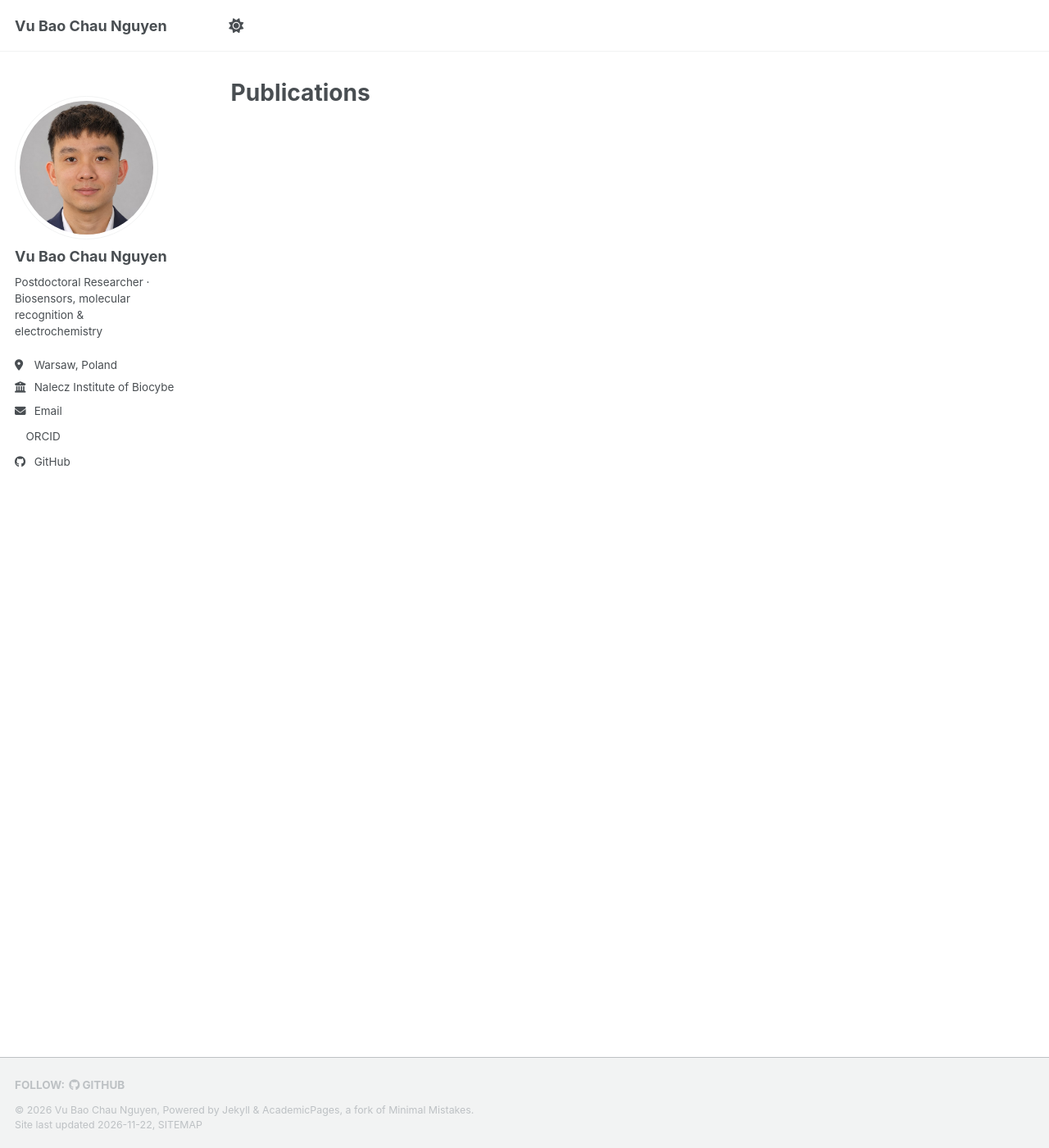
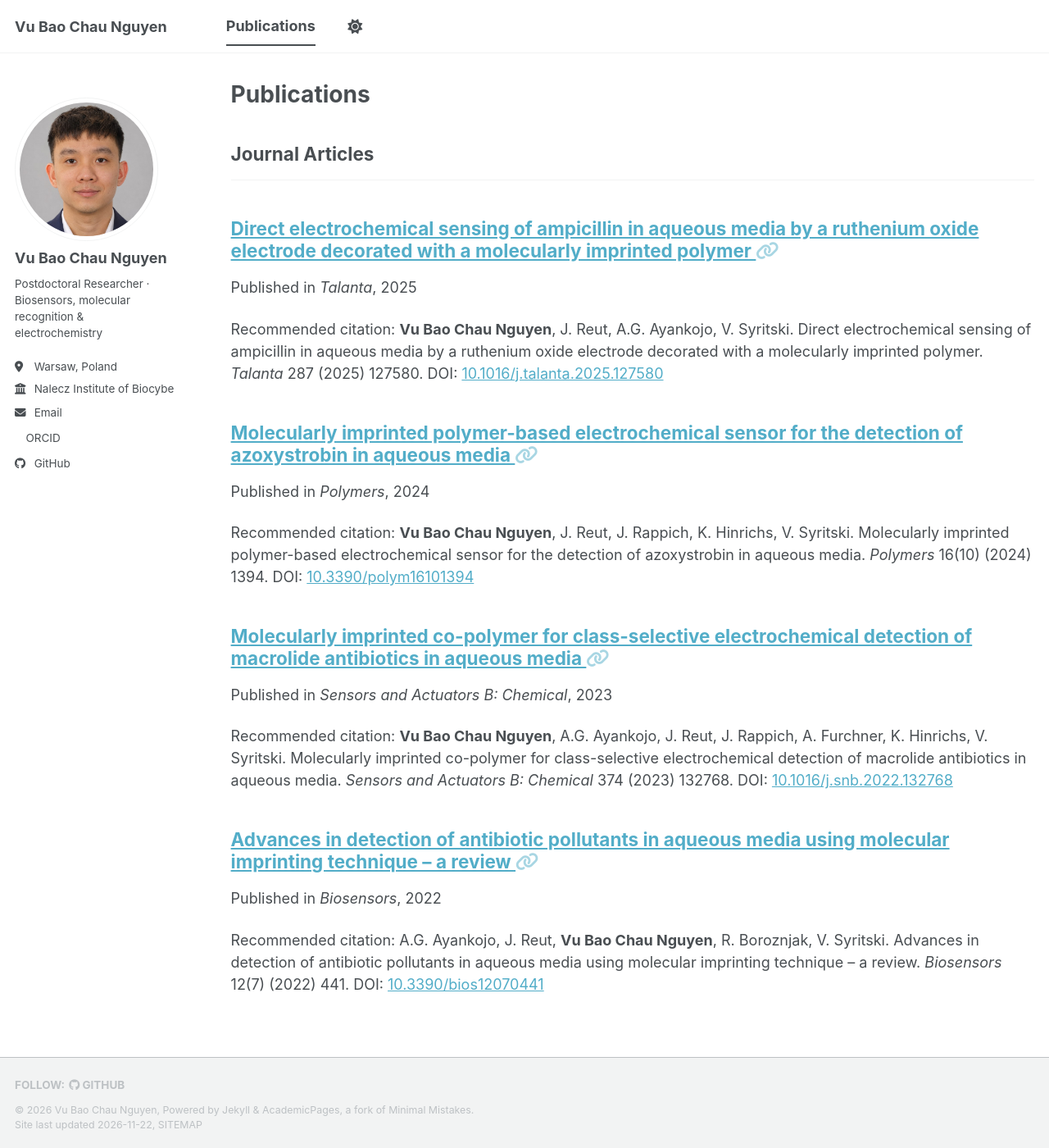
Before and after one commit to deannguyen9xyz/deannguyen9xyz.github.io, a Jekyll site: the page built from _pages/publications.html, in a window 1280 px wide and 1400 px high. Shown: the whole window at 82% size. Built offline with Jekyll 4.4.1, drawn with Linux system fonts in a browser that asks for light colours; a script bundle is joined from its source files by our own code; a style sheet for code colours, icons or effects is not loaded.

Commit message:
Add Publications page with four journal articles
- One file per paper, title linking to the DOI, author name in bold
- Titles, volumes and article numbers checked against publisher and
  TalTech library records
- Add Publications to the top menu

```diff
--- a/_data/navigation.yml
+++ b/_data/navigation.yml
@@ -1,4 +1,6 @@
 # Links shown in the top menu of the website, in this order.
 # Pages are added here once their content is ready.
 
-main: []
+main:
+  - title: "Publications"
+    url: /publications/
--- /dev/null
+++ b/_publications/2022-06-23-biosensors-review-antibiotic-mip.md
@@ -0,0 +1,9 @@
+---
+title: "Advances in detection of antibiotic pollutants in aqueous media using molecular imprinting technique – a review"
+collection: publications
+category: manuscripts
+date: 2022-06-23
+venue: 'Biosensors'
+link: 'https://doi.org/10.3390/bios12070441'
+citation: 'A.G. Ayankojo, J. Reut, <b>Vu Bao Chau Nguyen</b>, R. Boroznjak, V. Syritski. Advances in detection of antibiotic pollutants in aqueous media using molecular imprinting technique – a review. <i>Biosensors</i> 12(7) (2022) 441. DOI: <a href="https://doi.org/10.3390/bios12070441">10.3390/bios12070441</a>'
+---
--- /dev/null
+++ b/_publications/2023-01-01-snb-macrolide-mip.md
@@ -0,0 +1,9 @@
+---
+title: "Molecularly imprinted co-polymer for class-selective electrochemical detection of macrolide antibiotics in aqueous media"
+collection: publications
+category: manuscripts
+date: 2023-01-01
+venue: 'Sensors and Actuators B: Chemical'
+link: 'https://doi.org/10.1016/j.snb.2022.132768'
+citation: '<b>Vu Bao Chau Nguyen</b>, A.G. Ayankojo, J. Reut, J. Rappich, A. Furchner, K. Hinrichs, V. Syritski. Molecularly imprinted co-polymer for class-selective electrochemical detection of macrolide antibiotics in aqueous media. <i>Sensors and Actuators B: Chemical</i> 374 (2023) 132768. DOI: <a href="https://doi.org/10.1016/j.snb.2022.132768">10.1016/j.snb.2022.132768</a>'
+---
--- /dev/null
+++ b/_publications/2024-05-14-polymers-azoxystrobin-mip.md
@@ -0,0 +1,9 @@
+---
+title: "Molecularly imprinted polymer-based electrochemical sensor for the detection of azoxystrobin in aqueous media"
+collection: publications
+category: manuscripts
+date: 2024-05-14
+venue: 'Polymers'
+link: 'https://doi.org/10.3390/polym16101394'
+citation: '<b>Vu Bao Chau Nguyen</b>, J. Reut, J. Rappich, K. Hinrichs, V. Syritski. Molecularly imprinted polymer-based electrochemical sensor for the detection of azoxystrobin in aqueous media. <i>Polymers</i> 16(10) (2024) 1394. DOI: <a href="https://doi.org/10.3390/polym16101394">10.3390/polym16101394</a>'
+---
--- /dev/null
+++ b/_publications/2025-01-01-talanta-ampicillin-ruo2-mip.md
@@ -0,0 +1,9 @@
+---
+title: "Direct electrochemical sensing of ampicillin in aqueous media by a ruthenium oxide electrode decorated with a molecularly imprinted polymer"
+collection: publications
+category: manuscripts
+date: 2025-01-01
+venue: 'Talanta'
+link: 'https://doi.org/10.1016/j.talanta.2025.127580'
+citation: '<b>Vu Bao Chau Nguyen</b>, J. Reut, A.G. Ayankojo, V. Syritski. Direct electrochemical sensing of ampicillin in aqueous media by a ruthenium oxide electrode decorated with a molecularly imprinted polymer. <i>Talanta</i> 287 (2025) 127580. DOI: <a href="https://doi.org/10.1016/j.talanta.2025.127580">10.1016/j.talanta.2025.127580</a>'
+---
```
